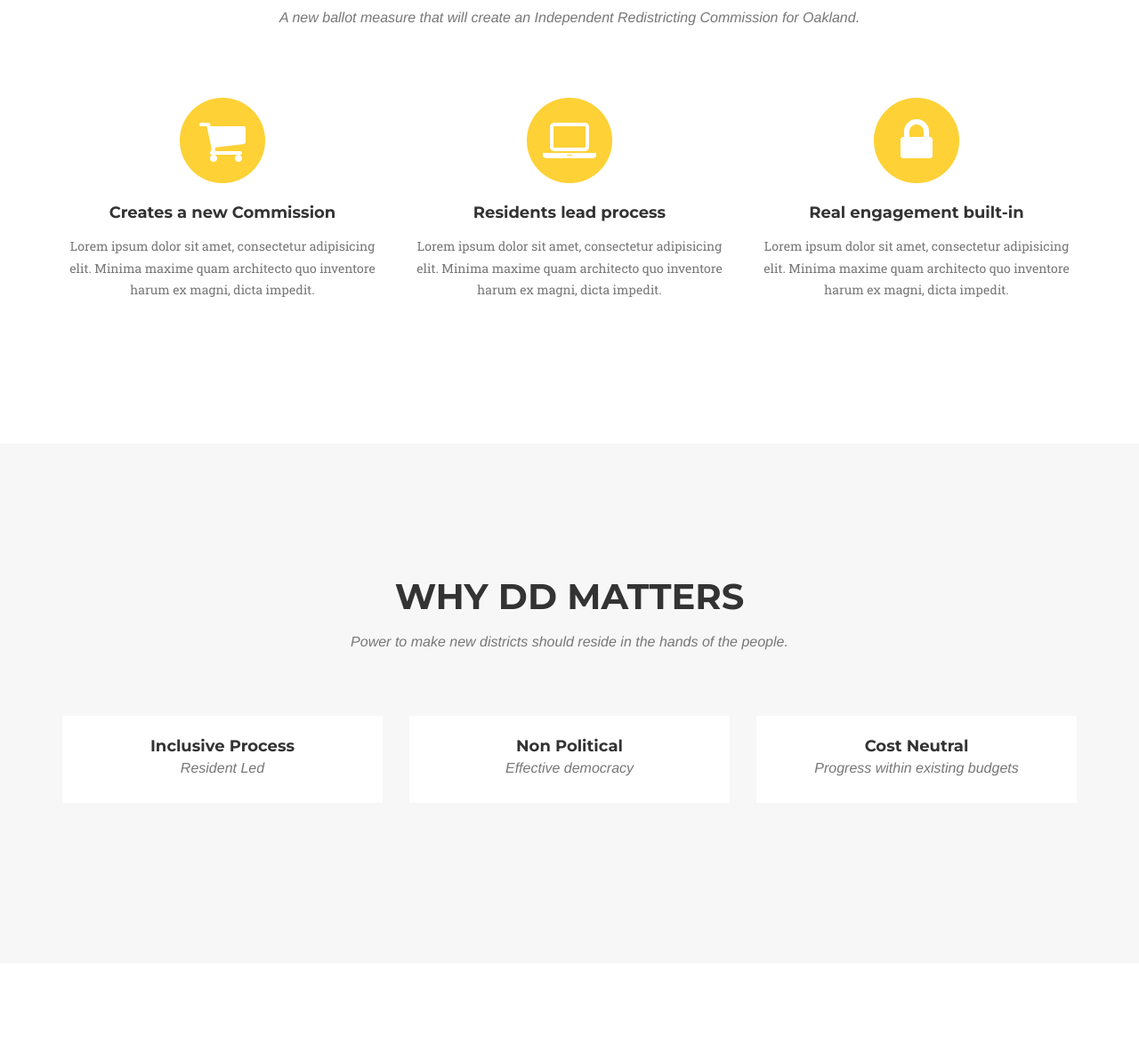
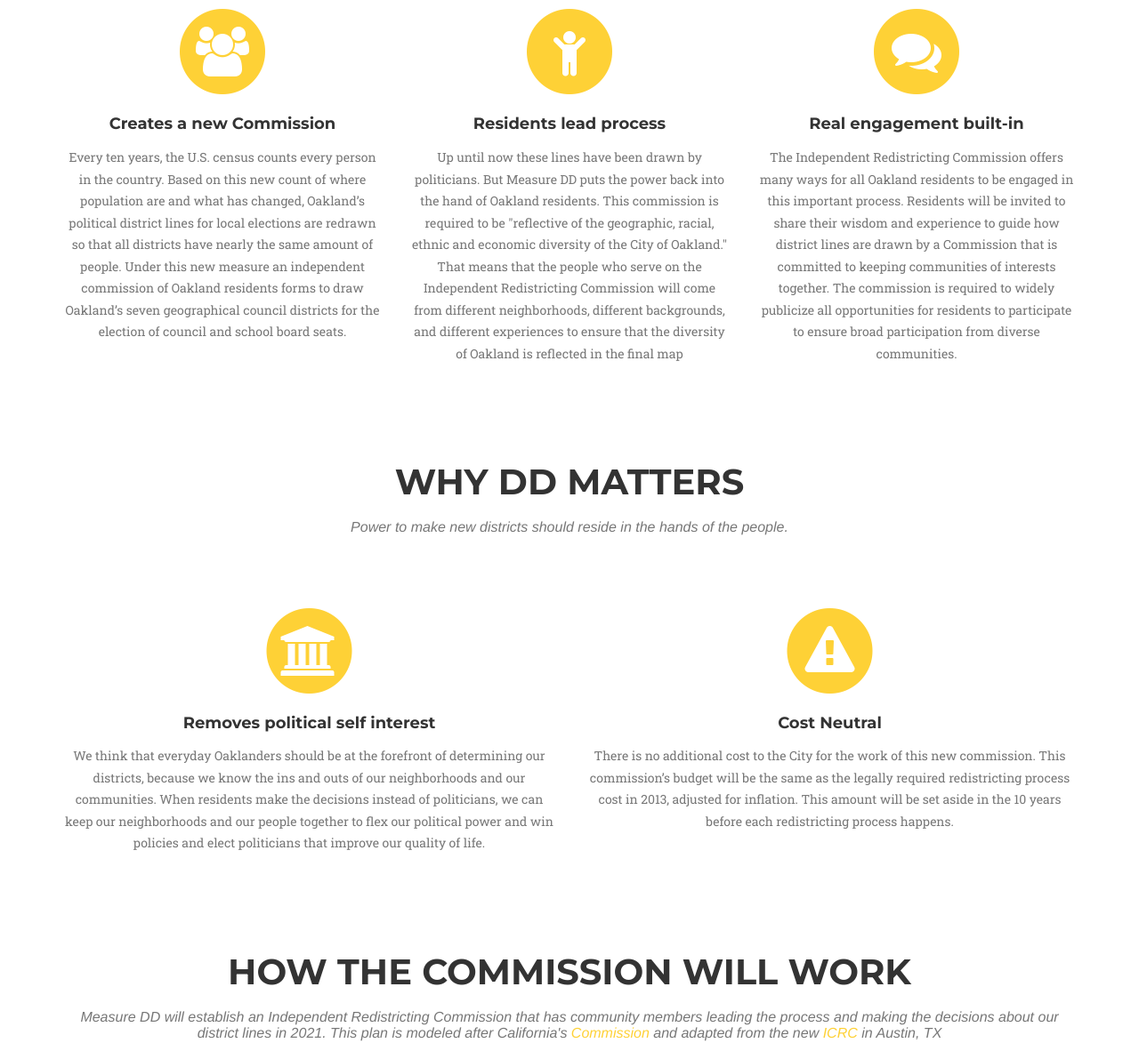
Before and after one commit to UrbanStrategies/dd2014, a plain HTML site: page index.html in a window 1280 px wide. Shown: the part 1186-2359 px from the top of the page at 89% size. Drawn offline with nearby package versions, Linux system fonts and the light colour scheme; a web font is replaced by a local one.

Commit message:
Beta updates

```diff
--- a/css/agency.css
+++ b/css/agency.css
@@ -341,7 +341,7 @@ section h3.section-subheading {
 
 @media(min-width:768px) {
     section {
-        padding: 150px 0;
+        padding: 50px 0;
     }
 }
 
--- a/index.html
+++ b/index.html
@@ -88,7 +88,7 @@
         </div>
     </header>
 
-    <!-- Services Section -->
+    <!-- What is DD Section -->
     <section id="services">
         <div class="container">
             <div class="row">
@@ -101,33 +101,33 @@
                 <div class="col-md-4">
                     <span class="fa-stack fa-4x">
                         <i class="fa fa-circle fa-stack-2x text-primary"></i>
-                        <i class="fa fa-shopping-cart fa-stack-1x fa-inverse"></i>
+                        <i class="fa fa-group fa-stack-1x fa-inverse"></i>
                     </span>
                     <h4 class="service-heading">Creates a new Commission</h4>
-                    <p class="text-muted">Lorem ipsum dolor sit amet, consectetur adipisicing elit. Minima maxime quam architecto quo inventore harum ex magni, dicta impedit.</p>
+                    <p class="text-muted">Every ten years, the U.S. census counts every person in the country. Based on this new count of where population are and what has changed, Oakland’s political district lines for local elections are redrawn so that all districts have nearly the same amount of people. Under this new measure an independent commission of Oakland residents forms to draw Oakland’s seven geographical council districts for the election of council and school board seats.</p>
                 </div>
                 <div class="col-md-4">
                     <span class="fa-stack fa-4x">
                         <i class="fa fa-circle fa-stack-2x text-primary"></i>
-                        <i class="fa fa-laptop fa-stack-1x fa-inverse"></i>
+                        <i class="fa fa-child fa-stack-1x fa-inverse"></i>
                     </span>
                     <h4 class="service-heading">Residents lead process</h4>
-                    <p class="text-muted">Lorem ipsum dolor sit amet, consectetur adipisicing elit. Minima maxime quam architecto quo inventore harum ex magni, dicta impedit.</p>
+                    <p class="text-muted">Up until now these lines have been drawn by politicians. But Measure DD puts the power back into the hand of Oakland residents. This commission is required to be "reflective of the geographic, racial, ethnic and economic diversity of the City of Oakland." That means that the people who serve on the Independent Redistricting Commission will come from different neighborhoods, different backgrounds, and different experiences to ensure that the diversity of Oakland is reflected in the final map</p>
                 </div>
                 <div class="col-md-4">
                     <span class="fa-stack fa-4x">
                         <i class="fa fa-circle fa-stack-2x text-primary"></i>
-                        <i class="fa fa-lock fa-stack-1x fa-inverse"></i>
+                        <i class="fa fa-comments fa-stack-1x fa-inverse"></i>
                     </span>
                     <h4 class="service-heading">Real engagement built-in</h4>
-                    <p class="text-muted">Lorem ipsum dolor sit amet, consectetur adipisicing elit. Minima maxime quam architecto quo inventore harum ex magni, dicta impedit.</p>
+                    <p class="text-muted">The Independent Redistricting Commission offers many ways for all Oakland residents to be engaged in this important process. Residents will be invited to share their wisdom and experience to guide how district lines are drawn by a Commission that is committed to keeping communities of interests together. The commission is required to widely publicize all opportunities for residents to participate to ensure broad participation from diverse communities.</p>
                 </div>
             </div>
         </div>
     </section>
 
-    <!-- Portfolio Grid Section -->
-    <section id="portfolio" class="bg-light-gray">
+    <!-- Why it matters Section -->
+    <section id="services">
         <div class="container">
             <div class="row">
                 <div class="col-lg-12 text-center">
@@ -135,45 +135,22 @@
                     <h3 class="section-subheading text-muted">Power to make new districts should reside in the hands of the people.</h3>
                 </div>
             </div>
-            <div class="row">
-                <div class="col-md-4 col-sm-6 portfolio-item">
-                    <a href="#portfolioModal1" class="portfolio-link" data-toggle="modal">
-                        <div class="portfolio-hover">
-                            <div class="portfolio-hover-content">
-                                <i class="fa fa-plus fa-3x"></i>
-                            </div>
-                        </div>
-                    </a>
-                    <div class="portfolio-caption">
-                        <h4>Inclusive Process</h4>
-                        <p class="text-muted">Resident Led</p>
-                    </div>
+            <div class="row text-center">
+                <div class="col-md-6">
+                    <span class="fa-stack fa-4x">
+                        <i class="fa fa-circle fa-stack-2x text-primary"></i>
+                        <i class="fa fa-bank fa-stack-1x fa-inverse"></i>
+                    </span>
+                    <h4 class="service-heading">Removes political self interest</h4>
+                    <p class="text-muted">We think that everyday Oaklanders should be at the forefront of determining our districts, because we know the ins and outs of our neighborhoods and our communities.  When residents make the decisions instead of politicians, we can keep our neighborhoods and our people together to flex our political power and win policies and elect politicians that improve our quality of life.</p>
                 </div>
-                <div class="col-md-4 col-sm-6 portfolio-item">
-                    <a href="#portfolioModal2" class="portfolio-link" data-toggle="modal">
-                        <div class="portfolio-hover">
-                            <div class="portfolio-hover-content">
-                                <i class="fa fa-plus fa-3x"></i>
-                            </div>
-                        </div>
-                    </a>
-                    <div class="portfolio-caption">
-                        <h4>Non Political</h4>
-                        <p class="text-muted">Effective democracy</p>
-                    </div>
-                </div>
-                <div class="col-md-4 col-sm-6 portfolio-item">
-                    <a href="#portfolioModal3" class="portfolio-link" data-toggle="modal">
-                        <div class="portfolio-hover">
-                            <div class="portfolio-hover-content">
-                                <i class="fa fa-plus fa-3x"></i>
-                            </div>
-                        </div>
-                    </a>
-                    <div class="portfolio-caption">
-                        <h4>Cost Neutral</h4>
-                        <p class="text-muted">Progress within existing budgets</p>
-                    </div>
+                <div class="col-md-6">
+                    <span class="fa-stack fa-4x">
+                        <i class="fa fa-circle fa-stack-2x text-primary"></i>
+                        <i class="fa fa-warning fa-stack-1x fa-inverse"></i>
+                    </span>
+                    <h4 class="service-heading">Cost Neutral</h4>
+                    <p class="text-muted">There is no additional cost to the City for the work of this new commission. This commission’s budget will be the same as the legally required redistricting process cost in 2013, adjusted for inflation. This amount will be set aside in the 10 years before each redistricting process happens.</p>
                 </div>
             </div>
         </div>
@@ -185,7 +162,7 @@
             <div class="row">
                 <div class="col-lg-12 text-center">
                     <h2 class="section-heading">How the Commission will work</h2>
-                    <h3 class="section-subheading text-muted">This plan is modeled after California's <a href="http://wedrawthelines.ca.gov/">Commission</a> and adapted from the new <a href="http://www.austinredistricting.org/">ICRC</a> in Austin, TX</h3>
+                    <h3 class="section-subheading text-muted">Measure DD will establish an Independent Redistricting Commission that has community members leading the process and making the decisions about our district lines in 2021. This plan is modeled after California's <a href="http://wedrawthelines.ca.gov/">Commission</a> and adapted from the new <a href="http://www.austinredistricting.org/">ICRC</a> in Austin, TX</h3>
                 </div>
             </div>
             <div class="row">
@@ -201,7 +178,7 @@
                                     <h4 class="subheading">Nominations</h4>
                                 </div>
                                 <div class="timeline-body">
-                                    <p class="text-muted">Oakland residents may nominate themselves to serve on the commission- you must live here..xx</p>
+                                    <p class="text-muted">Nominations and independent selection of a 13 person Independent Redistricting Commission that’s open to all residents of Oakland, with exceptions for people who have political conflicts of interest (like if they’ve recently run for office, are married to a Councilmember, or have been working as a lobbyist).</p>
                                 </div>
                             </div>
                         </li>
@@ -211,11 +188,11 @@
                             </div>
                             <div class="timeline-panel">
                                 <div class="timeline-heading">
-                                    <h4>Sometime (2021)</h4>
+                                    <h4>Early 2021</h4>
                                     <h4 class="subheading">The Commission is Launched</h4>
                                 </div>
                                 <div class="timeline-body">
-                                    <p class="text-muted">After process, review, diversity, qualifications, new commission of xx Oaklanders is formed.</p>
+                                    <p class="text-muted">Once the Commissioners are in place, they will receive training to ensure that they understand the rules governing the redistricting process and open meeting requirements.</p>
                                 </div>
                             </div>
                         </li>
@@ -229,7 +206,7 @@
                                     <h4 class="subheading">Redrawing the lines begins!</h4>
                                 </div>
                                 <div class="timeline-body">
-                                    <p class="text-muted">The new commission, with the help of a consultant and city staff, starts a comprehensive engagement process to hear from residents about what communities need protecting, lines that should be changed.</p>
+                                    <p class="text-muted">The Independent Redistricting Commissioners would then hold public hearings to hear directly from Oaklanders about what their communities of interest are. Using Census data and state of the art mapping technology, the Commissioners would redraw the political boundaries for Oakland City Council Districts and the Oakland Unified School District.</p>
                                 </div>
                             </div>
                         </li>
@@ -243,10 +220,24 @@
                                     <h4 class="subheading">The Redesign</h4>
                                 </div>
                                 <div class="timeline-body">
-                                    <p class="text-muted">The commissioners, using mapping tools and community input, draw up the new Council and School Board district lines to reflect the community concerns as well as Census data.</p>
+                                    <p class="text-muted">The community would be able to give feedback on these proposed maps before a final map is voted upon. After public discussion and debate, the Commissioners would publically vote on each map. The new district maps would be in place for the elections of 2022.</p>
                                 </div>
                             </div>
                         </li>
+                      <li>
+                            <div class="timeline-image">
+                                <img class="img-circle img-responsive" src="img/about/group.png" alt="">
+                            </div>
+                            <div class="timeline-panel">
+                                <div class="timeline-heading">
+                                    <h4>Commission is disolved</h4>
+                                </div>
+                                <div class="timeline-body">
+                                    <p class="text-muted">The Independent Redistricting Commission would then be relieved of its duty and any challenges to the map would be handled by the Oakland City Attorney</p>
+                                </div>
+                            </div>
+                        </li>
+
                         <li class="timeline-inverted">
                             <div class="timeline-image">
                                 <h4>You can
@@ -260,13 +251,12 @@
         </div>
     </section>
 
-    <!-- Team Section -->
+    <!-- Supporters Section -->
     <section id="team" class="bg-light-gray">
         <div class="container">
             <div class="row">
                 <div class="col-lg-12 text-center">
                     <h2 class="section-heading">Organizations Supporting Measure DD</h2>
-<!--                    <h3 class="section-subheading text-muted">Lorem ipsum dolor sit amet consectetur.</h3> -->
                 </div>
             </div>
             <div class="row">
```
Also changed, not shown: img/about/4.jpg, img/about/group.png (added), img/header-bg.jpg (deleted), img/header-oak.jpg (deleted).
